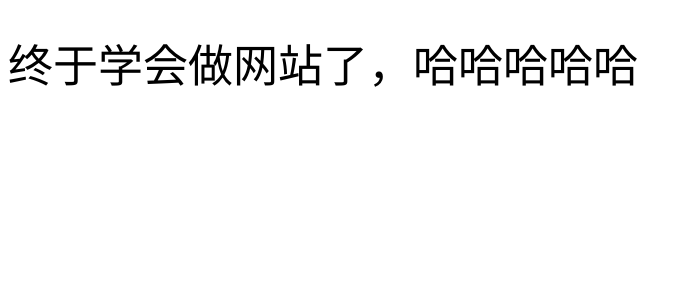
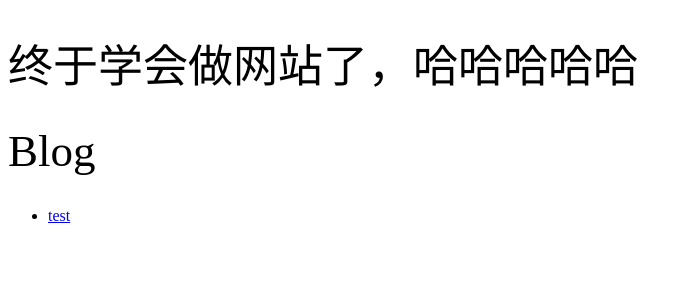
Before and after one commit to tangchang3531/tangchang3531.github.io, a Jekyll site: the page built from index.md, in a window 1280 px wide. Shown: the top 300 px of the page, without its empty margins (0-690 px from the left). Built offline with Jekyll 4.4.1, drawn with Linux system fonts in a browser that asks for light colours; Markdown is read by kramdown in place of the engine named in the settings.

Commit message:
Update index.md

```diff
--- a/index.md
+++ b/index.md
@@ -3,3 +3,12 @@ layout: index
 title: It works
 ---
 # 终于学会做网站了，哈哈哈哈哈
+
+# Blog
+<ul>
+  {% for post in site.posts %}
+    <li>
+      <a href="{{ post.url }}">{{ post.title }}</a>
+    </li>
+  {% endfor %}
+</ul>
```
